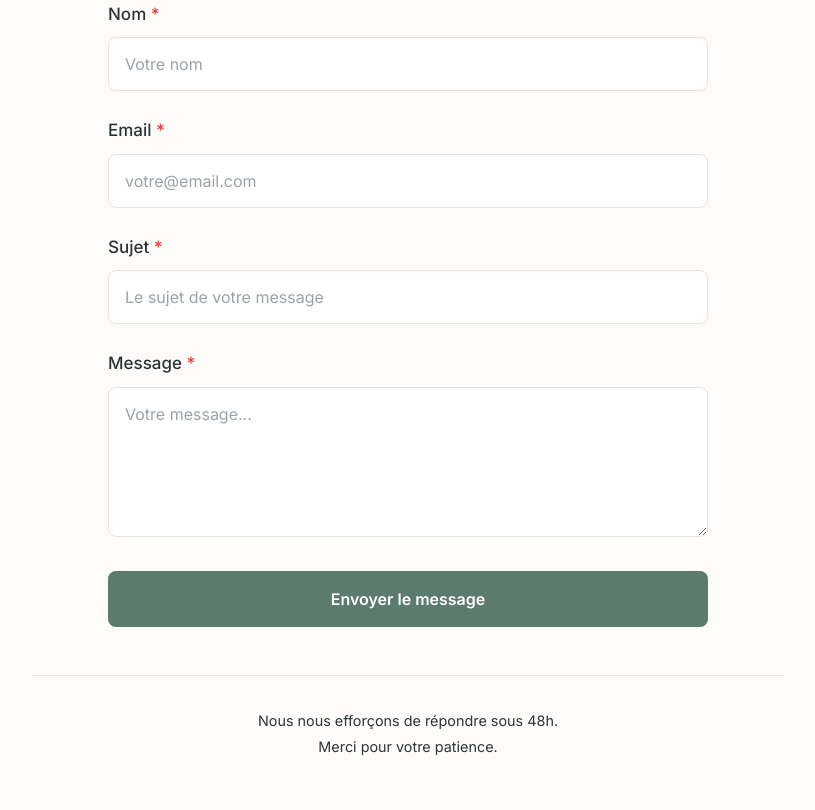
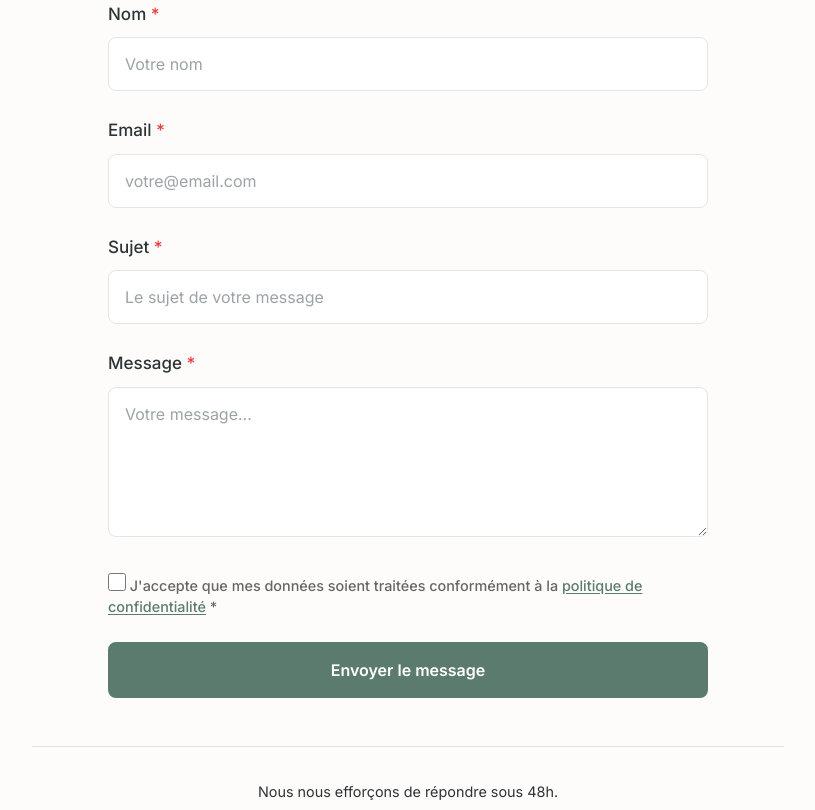
Before and after one commit to friteuseb/reveildouceur, a PHP site: page /contact.php in a window 1280 px wide. Shown: the part 451-1261 px from the top of the page, without its empty margins (232-1047 px from the left). Run offline with PHP 8.4, Linux system fonts and the light colour scheme.

Commit message:
Renforcement sécurité et conformité RGPD des formulaires
- Ajout rate limiting API débat (30 req/min par IP)
- Ajout checkbox consentement RGPD sur formulaire contact
- Ajout checkbox consentement sur formulaire suggestion
- Mise à jour politique de confidentialité :
  - Section outil "Organiser un débat" (données stockées 72h)
  - Précisions sur les formulaires contact/suggestions
  - Date mise à jour : décembre 2025
- CSS pour les checkboxes de consentement

🤖 Generated with [Claude Code](https://claude.com/claude-code)

Co-Authored-By: Claude Opus 4.5 <noreply@anthropic.com>

```diff
--- a/contact.php
+++ b/contact.php
@@ -243,6 +243,42 @@ if ($_SERVER['REQUEST_METHOD'] === 'POST') {
       z-index: -1;
     }
 
+    /* Checkbox consentement RGPD */
+    .form-group--checkbox {
+      margin-bottom: 1.5rem;
+    }
+
+    .form-checkbox {
+      display: flex;
+      align-items: flex-start;
+      gap: 0.75rem;
+      cursor: pointer;
+      font-size: 0.9rem;
+      line-height: 1.5;
+    }
+
+    .form-checkbox input[type="checkbox"] {
+      width: 18px;
+      height: 18px;
+      margin-top: 2px;
+      flex-shrink: 0;
+      accent-color: var(--color-primary, #5B7B6F);
+      cursor: pointer;
+    }
+
+    .form-checkbox__text {
+      color: var(--color-text-secondary, #666);
+    }
+
+    .form-checkbox__text a {
+      color: var(--color-primary, #5B7B6F);
+      text-decoration: underline;
+    }
+
+    .form-checkbox__text a:hover {
+      text-decoration: none;
+    }
+
     .contact-intro {
       text-align: center;
       margin-bottom: 2rem;
@@ -366,6 +402,17 @@ if ($_SERVER['REQUEST_METHOD'] === 'POST') {
               ><?= htmlspecialchars($formData['message']) ?></textarea>
             </div>
 
+            <div class="form-group form-group--checkbox">
+              <label class="form-checkbox">
+                <input type="checkbox" name="consent" id="consent" required>
+                <span class="form-checkbox__text">
+                  J'accepte que mes données soient traitées conformément à la
+                  <a href="/confidentialite.php" target="_blank" rel="noopener">politique de confidentialité</a>
+                  <span class="required">*</span>
+                </span>
+              </label>
+            </div>
+
             <button type="submit" class="btn btn--primary form-submit">
               Envoyer le message
             </button>
--- a/css/style.css
+++ b/css/style.css
@@ -2158,6 +2158,36 @@ main {
   flex-shrink: 0;
 }
 
+/* Consent checkbox */
+.suggestion-form__consent {
+  margin-top: var(--space-md);
+}
+
+.suggestion-form__consent .form-checkbox {
+  display: flex;
+  align-items: center;
+  gap: 0.5rem;
+  font-size: 0.85rem;
+  color: var(--color-text-light);
+  cursor: pointer;
+}
+
+.suggestion-form__consent input[type="checkbox"] {
+  width: 16px;
+  height: 16px;
+  accent-color: var(--color-primary);
+  cursor: pointer;
+}
+
+.suggestion-form__consent a {
+  color: var(--color-primary);
+  text-decoration: underline;
+}
+
+.suggestion-form__consent a:hover {
+  text-decoration: none;
+}
+
 /* Form messages */
 .suggestion-section .form-message,
 .form-message {
--- a/index.php
+++ b/index.php
@@ -354,6 +354,12 @@ if ($_SERVER['REQUEST_METHOD'] === 'POST' && isset($_POST['suggestion_form'])) {
                   </svg>
                 </button>
               </div>
+              <div class="suggestion-form__consent">
+                <label class="form-checkbox">
+                  <input type="checkbox" name="consent" required>
+                  <span>J'accepte la <a href="/confidentialite.php" target="_blank" rel="noopener">politique de confidentialité</a></span>
+                </label>
+              </div>
             </div>
           </form>
         </div>
```
Also changed, not shown: api/debate-sessions.php (+22 -0 lines), confidentialite.php (+20 -5 lines).
